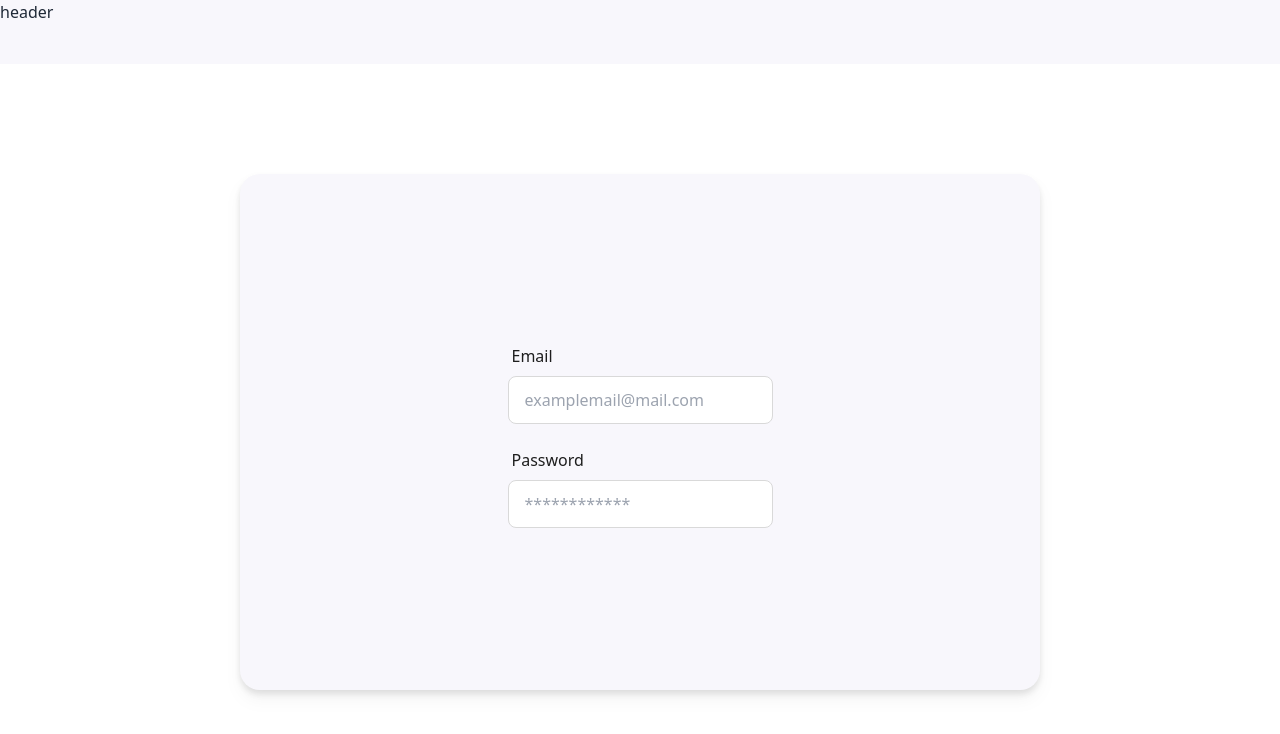
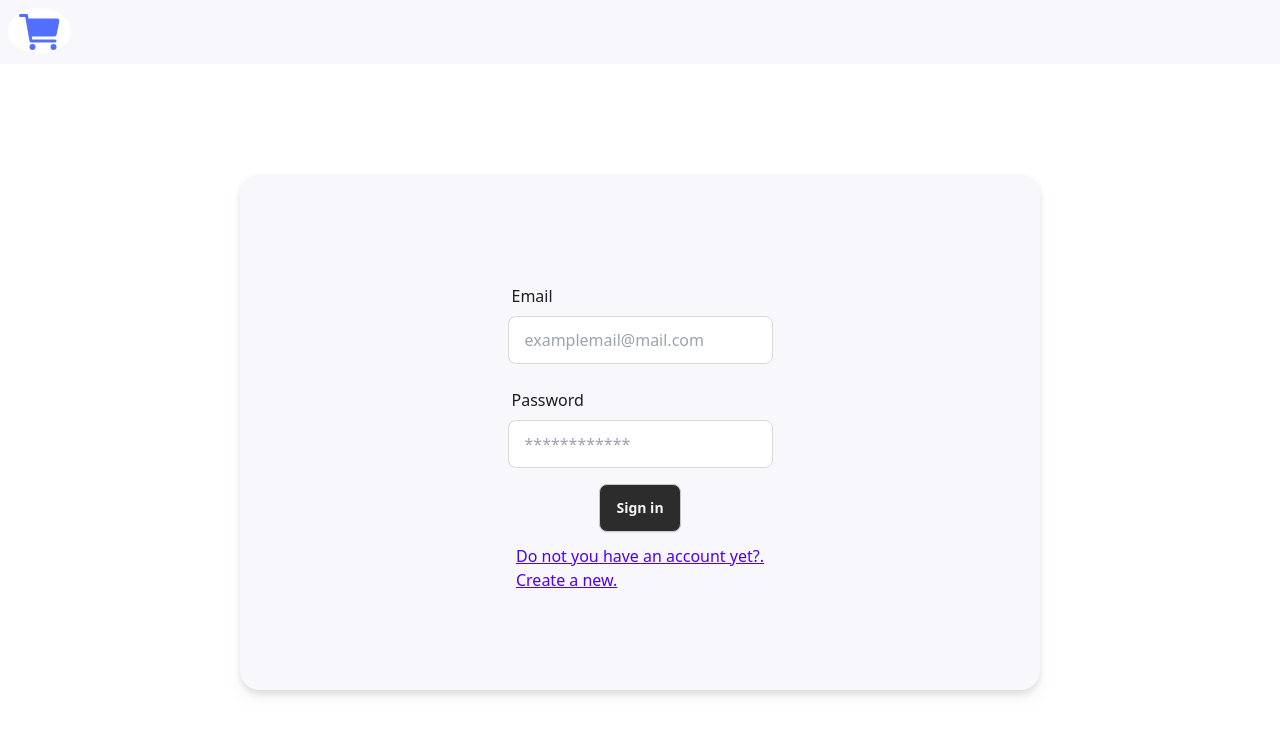
Before and after one commit to enderNT/ecommerce-dashboard, a React (Vite) app: page /login in a window 1280 px wide. Shown: the top 734 px of the page. Built offline with nearby package versions, Linux system fonts and the light colour scheme.

Commit message:
Feature(Implementacion visual de LoginPage)

```diff
--- a/src/Layouts/LoginLayouts/LoginForm/LoginForm.jsx
+++ b/src/Layouts/LoginLayouts/LoginForm/LoginForm.jsx
@@ -1,3 +1,4 @@
+import { NavLink } from 'react-router-dom'
 import './LoginForm.css'
 
 export default function LoginForm() {
@@ -16,6 +17,14 @@ export default function LoginForm() {
                 </div>
                 <input type='text' className='bg-white input input-bordered border-[#D9D9D9]' placeholder='************' />
             </label>
+            <button className="my-2 bg-[#2C2C2C] btn btn-active text-[#F5F5F5]">Sign in</button>
+            <NavLink
+                to="/register"
+                className="my-1 link link-primary">
+                Do not you have an account yet?.
+                <br />
+                Create a new.
+            </NavLink>
         </div>
     )
 }
--- a/src/Layouts/LoginLayouts/LoginHeader/LoginHeader.jsx
+++ b/src/Layouts/LoginLayouts/LoginHeader/LoginHeader.jsx
@@ -1,7 +1,19 @@
 export default function LoginHeader() {
     return (
-        <div className="bg-[#F8F7FC] h-full">
-            header
+        <div className="bg-[#F8F7FC] h-full p-2">
+            <div className="bg-white rounded-[50%] w-[5%] h-[95%]">
+                <svg
+                    className="m-auto"
+                    viewBox="0 0 512 512"
+                    fill="#5270ff"
+                    height="3em"
+                    width="3em"
+                >
+                    <path d="M208 416 A32 32 0 0 1 176 448 A32 32 0 0 1 144 416 A32 32 0 0 1 208 416 z" />
+                    <path d="M432 416 A32 32 0 0 1 400 448 A32 32 0 0 1 368 416 A32 32 0 0 1 432 416 z" />
+                    <path d="M456.8 120.78a23.92 23.92 0 00-18.56-8.78H133.89l-6.13-34.78A16 16 0 00112 64H48a16 16 0 000 32h50.58l45.66 258.78A16 16 0 00160 368h256a16 16 0 000-32H173.42l-5.64-32h241.66A24.07 24.07 0 00433 284.71l28.8-144a24 24 0 00-5-19.93z" />
+                </svg>
+            </div>
         </div>
     )
 }
--- a/src/config/Router.jsx
+++ b/src/config/Router.jsx
@@ -7,11 +7,11 @@ import OrdersPage from '../Pages/Orders/Orders'
 
 export const ROUTER = createBrowserRouter([
   {
-    path: '/',
+    path: '/dashboard',
     element: <Drawer />,
     children: [
       {
-        path: '/',
+        path: '/dashboard',
         element: <HeroPage />
       },
       {
@@ -21,7 +21,7 @@ export const ROUTER = createBrowserRouter([
     ]
   },
   {
-    path: '/login',
+    path: 'login',
     element: <LoginPage />
   },
   {
```
